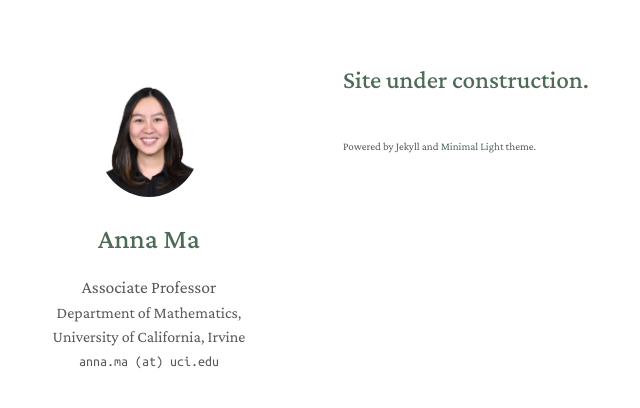
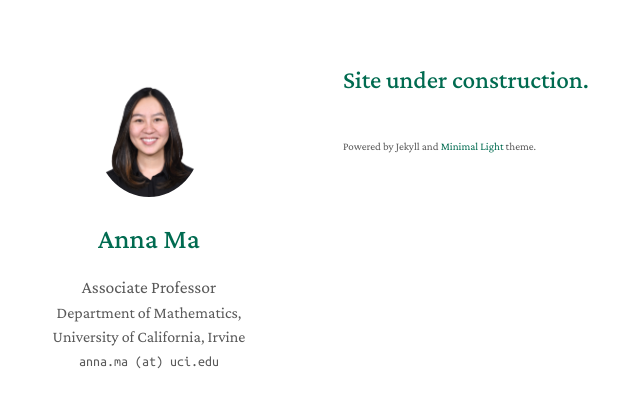
Before and after one commit to anna-math/anna-math.github.io, a Jekyll site: the page built from index.md, in a window 1280 px wide. Shown: the top 408 px of the page, without its empty margins (127-767 px from the left). Built offline with Jekyll 4.4.1, drawn with Linux system fonts in a browser that asks for light colours; a style sheet for code colours, icons or effects is not loaded; our own code applies the rules of GitHub Pages for plain Markdown files.

Commit message:
color update

```diff
--- a/_sass/minimal-light-no-dark-mode.scss
+++ b/_sass/minimal-light-no-dark-mode.scss
@@ -1,5 +1,5 @@
-$accent-sage: rgb(77, 107, 87);
-$accent-sage-hover: rgb(54, 80, 64);
+$accent-sage: rgb(0, 107, 80);
+$accent-sage-hover: rgb(0, 77, 58);
 
 .pub-row {
   display: flex;
--- a/_sass/minimal-light.scss
+++ b/_sass/minimal-light.scss
@@ -1,6 +1,6 @@
-$accent-sage: rgb(77, 107, 87);
-$accent-sage-hover: rgb(54, 80, 64);
-$accent-sage-dark-mode: rgb(154, 183, 164);
+$accent-sage: rgb(0, 107, 80);
+$accent-sage-hover: rgb(0, 77, 58);
+$accent-sage-dark-mode: rgb(102, 194, 165);
 
 .pub-row {
   display: flex;
```
